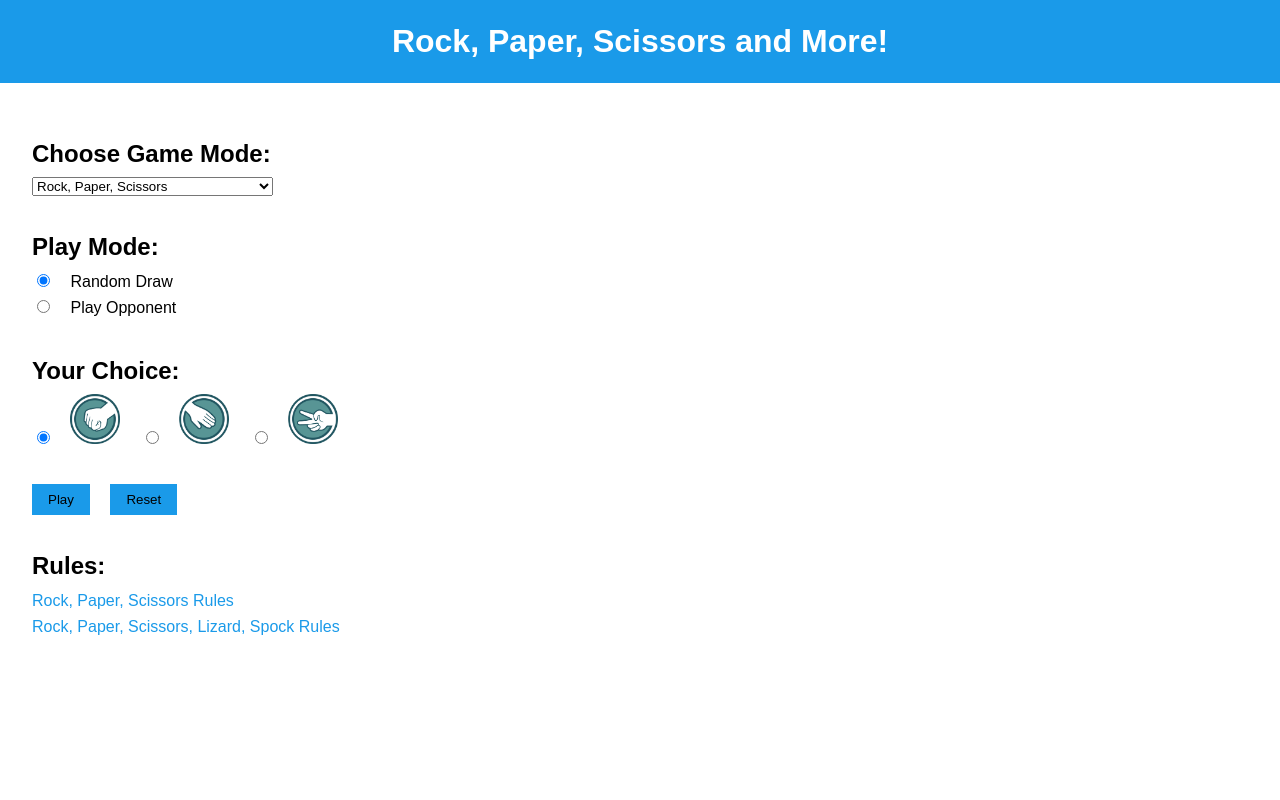
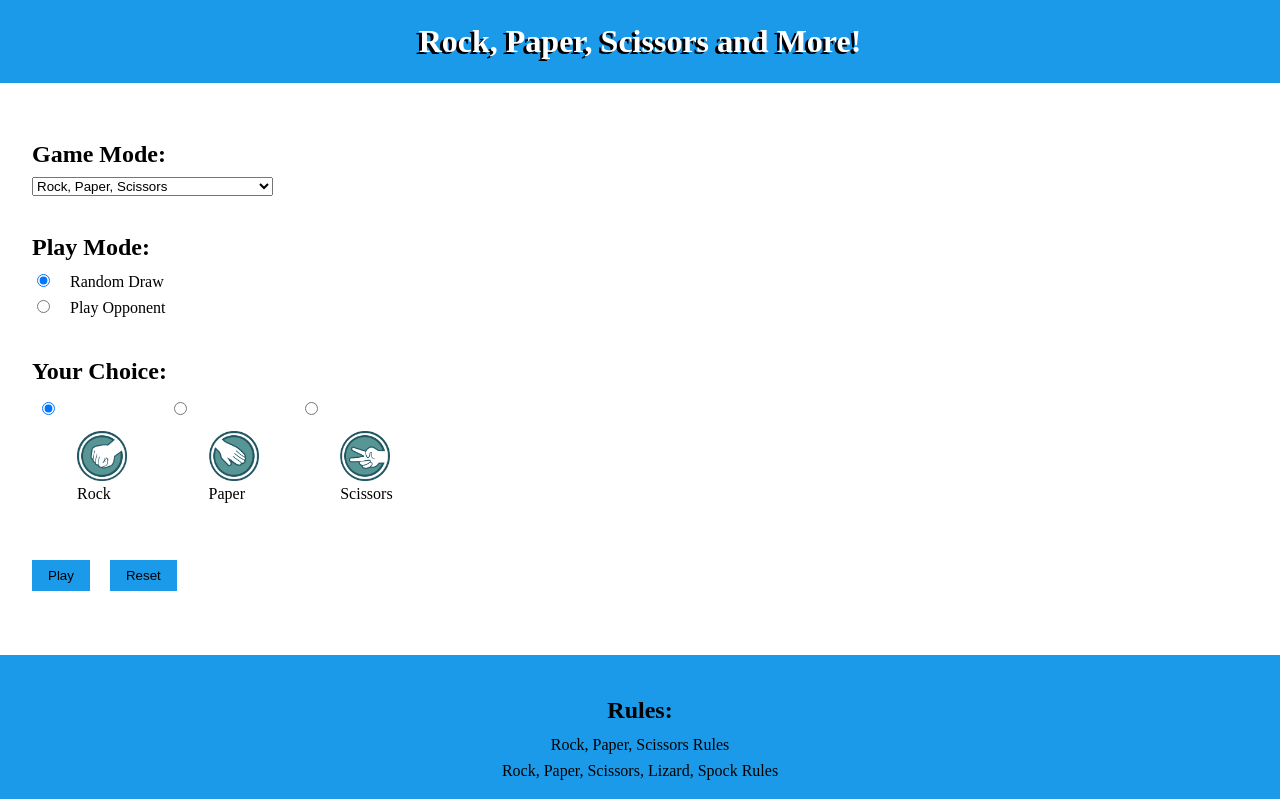
Before and after one commit to comp426-2023-spring/e02-CadenAlford, a website: page public/index.html in a window 1280 px wide. Drawn offline with Linux system fonts and the light colour scheme.

Commit message:
hmtl changes

```diff
--- a/public/index.html
+++ b/public/index.html
@@ -12,7 +12,7 @@
         </header>
         <main>
             <section>
-              <h2>Choose Game Mode:</h2>
+              <h2>Game Mode:</h2>
               <select id="game-mode">
                 <option value="rps">Rock, Paper, Scissors</option>
                 <option value="rpsls">Rock, Paper, Scissors, Lizard, Spock</option>
@@ -27,16 +27,28 @@
             </section>
             <section id="choices-section">
                 <h2>Your Choice:</h2>
+                <div class="row">
+                  <div class = "column">
                 <input type="radio" id="rock" name="choice" value="rock" checked>
-                <label for="rock"><img src="./img/rock.jpg" alt="Rock" width="50px" height="50px"></label>
+                <label for="rock"><figure><img src="./img/rock.jpg" alt="Rock" width="50px" height="50px"><figcaption>Rock</figcaption></figure></label>
+              </div>
+              <div class = "column">
                 <input type="radio" id="paper" name="choice" value="paper">
-                <label for="paper"><img src="./img/paper.jpg" alt="Paper" width="50px" height="50px"></label>
+                <label for="paper"><figure><img src="./img/paper.jpg" alt="Paper" width="50px" height="50px"><figcaption>Paper</figcaption></figure></label>
+              </div>
+              <div class = "column">
                 <input type="radio" id="scissors" name="choice" value="scissors">
-                <label for="scissors"><img src="./img/scissors.jpg" alt="Scissors" width="50px" height="50px"></label>
+                <label for="scissors"><figure><img src="./img/scissors.jpg" alt="Scissors" width="50px" height="50px"><figcaption>Scissors</figcaption></figure></label>
+              </div>
+              <div class = "column">
                 <input type="radio" id="lizard" name="choice" value="lizard" style="display: none;">
-                <label for="lizard" style="display: none;"><img src="./img/lizard.jpg" alt="Lizard" width="50px" height="50px"></label>
+                <label for="lizard" style="display: none;"><figure><img src="./img/lizard.jpg" alt="Lizard" width="50px" height="50px"><figcaption>Lizard</figcaption></figure></label>
+              </div>
+              <div class = "column">
                 <input type="radio" id="spock" name="choice" value="spock" style="display: none;">
-                <label for="spock" style="display: none;"><img src="./img/spock.jpg" alt="Spock" width="50px" height="50px"></label>
+                <label for="spock" style="display: none;"><figure><img src="./img/spock.jpg" alt="Spock" width="50px" height="50px"><figcaption>Spock</figcaption></figure></label>
+              </div>
+              </div>
             </section>
             <section>
               <button id="play-button" type="button">Play</button>
@@ -46,11 +58,11 @@
               <h2>Results:</h2>
               <p id="result-text"></p>
             </section>
-            <section>
-              <h2>Rules:</h2>
-              <a href="https://en.wikipedia.org/wiki/Rock_paper_scissors" target="_blank">Rock, Paper, Scissors Rules</a><br>
-              <a href="https://bigbangtheory.fandom.com/wiki/Rock,_Paper,_Scissors,_Lizard,_Spock" target="_blank">Rock, Paper, Scissors, Lizard, Spock Rules</a>
-            </section>
           </main>
+          <footer>
+            <h2 id="rules">Rules:</h2>
+            <a href="https://en.wikipedia.org/wiki/Rock_paper_scissors" target="_blank">Rock, Paper, Scissors Rules</a><br>
+            <a href="https://bigbangtheory.fandom.com/wiki/Rock,_Paper,_Scissors,_Lizard,_Spock" target="_blank">Rock, Paper, Scissors, Lizard, Spock Rules</a>
+        </footer>
     </body>
 </html>
--- a/public/styles.css
+++ b/public/styles.css
@@ -1,5 +1,5 @@
 body {
-    font-family: Arial, sans-serif;
+    font-family: 'Times New Roman', Times, serif;
     line-height: 1.6;
     margin: 0;
     padding: 0;
@@ -11,6 +11,7 @@ body {
     color: #ffffff;
     text-align: center;
     padding: 1rem;
+    text-shadow: -3px 2px 0 #000
   }
 
   h1 {
@@ -26,24 +27,22 @@ body {
     color: #000000;
   }
 
-  /* Sections */
   section {
     margin-bottom: 2rem;
   }
 
-  /* Game mode and play mode */
+  /* Game/Play Mode */
   select, input[type="radio"], label {
     margin-right: 1rem;
   }
 
-  /* Choices section */
   #choices-section select {
     display: block;
     width: 100%;
     margin-top: 0.5rem;
   }
 
-  /* Buttons */
+
   button {
     background-color: #1a9ae9;
     color: #000000;
@@ -59,7 +58,7 @@ body {
     color: #FCFFE7;
   }
 
-  /* Results section */
+
   #results-section {
     background-color: #BAD7E9;
     padding: 1rem;
@@ -88,10 +87,29 @@ body {
 
   /* Rules section */
   a {
-    color: #1a9ae9;
+    color: #000000;
     text-decoration: none;
+  }
+  .rules{
+    color: #ffffff;
   }
 
   a:hover {
     text-decoration: underline;
   }
+  .column{
+    float: left;
+    width: 10%;
+    padding: 5px;
+  }
+  .row::after{
+    content: "";
+    clear: both;
+    display: table;
+  }
+  footer{
+    font-family: 'Times New Roman', Times, serif;
+    background-color: #1a9ae9;
+    padding: 1rem;
+    text-align: center;
+  }
```
Also changed, not shown: docs/01-interface.jpg (deleted), 2 other files.
